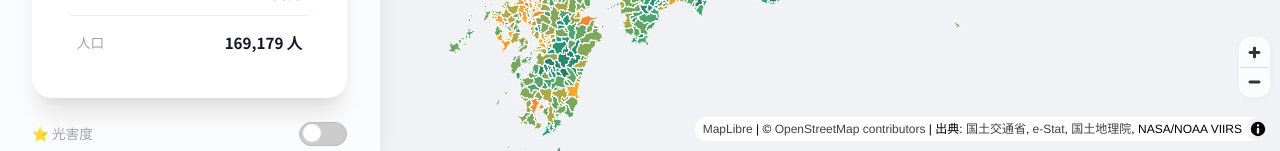
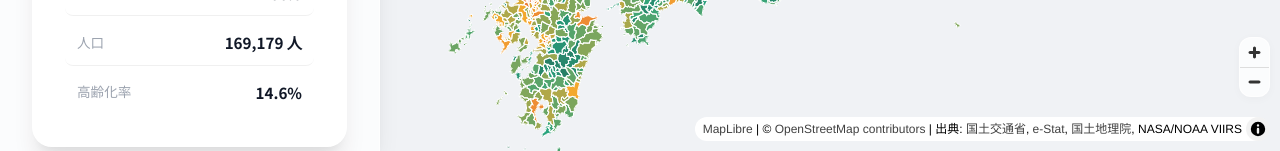
Before and after one commit to snp-model/urbanity-map, a React (Vite) app in the folder frontend/: page / in a window 1280 px wide. Shown: the part 649-800 px from the top of the page. Built offline with nearby package versions, Linux system fonts and the light colour scheme; no server answers.

Commit message:
refactor: restructure main application component and routing

```diff
--- a/frontend/src/App.tsx
+++ b/frontend/src/App.tsx
@@ -46,6 +46,8 @@ interface RegionInfo {
   lightPollution: number;
   /** 人口 */
   populationCount?: number;
+  /** 高齢者割合（%） */
+  elderlyRatio?: number;
 }
 
 /**
@@ -67,7 +69,7 @@ interface MunicipalityItem {
  * @description
  * 都会度と光害度の切り替えを管理する
  */
-type DisplayMode = 'urbanity' | 'lightPollution' | 'population';
+type DisplayMode = 'urbanity' | 'lightPollution' | 'population' | 'elderlyRatio';
 
 /**
  * モードごとの設定
@@ -133,6 +135,23 @@ const MODE_CONFIG: Record<DisplayMode, {
       { label: '100万', offset: 100 }, // log10(1000000) = 6 → 100%
     ],
   },
+  elderlyRatio: {
+    label: '高齢化率',
+    tagline: '全国市町村の高齢化率マップ',
+    legendTitle: '高齢化率',
+    legendLabels: ['低い', '高い'],
+    gradient: 'linear-gradient(to right, #f3e8ff, #d8b4fe, #a855f7, #7e22ce, #3b0764)',
+    scoreProperty: 'elderly_ratio',
+    mapColors: ['#f3e8ff', '#d8b4fe', '#a855f7', '#7e22ce', '#3b0764'],
+    scoreLabel: 'ELDERLY RATIO',
+    sliderLabels: [
+      { label: '0%', offset: 0 },
+      { label: '25%', offset: 25 },
+      { label: '50%', offset: 50 },
+      { label: '75%', offset: 75 },
+      { label: '100%', offset: 100 },
+    ],
+  },
 };
 
 /**
@@ -154,7 +173,7 @@ function App() {
   const map = useRef<maplibregl.Map | null>(null);
   const [selectedRegion, setSelectedRegion] = useState<RegionInfo | null>(null);
   const [selectedCode, setSelectedCode] = useState<string | null>(null);
-  const [urbanityData, setUrbanityData] = useState<UrbanityScore | null>(null);
+  const [_urbanityData, setUrbanityData] = useState<UrbanityScore | null>(null);
   const [searchQuery, setSearchQuery] = useState('');
   const [isLoading, setIsLoading] = useState(true);
   const [displayMode, setDisplayMode] = useState<DisplayMode>('urbanity');
@@ -291,7 +310,8 @@ function App() {
                     code: props.N03_007 || '',
                     score: props.urbanity_v2 || 0,
                     lightPollution: props.light_pollution || 0,
-                    populationCount: props.population_count !== undefined && props.population_count !== null ? Math.round(props.population_count) : undefined
+                    populationCount: props.population_count !== undefined && props.population_count !== null ? Math.round(props.population_count) : undefined,
+                    elderlyRatio: props.elderly_ratio !== undefined && props.elderly_ratio !== null ? props.elderly_ratio : undefined
                   });
                   setSelectedCode(props.N03_007);
                 }
@@ -319,7 +339,8 @@ function App() {
                 code: props.N03_007 || '',
                 score: props.urbanity_v2 || 0,
                 lightPollution: props.light_pollution || 0,
-                populationCount: props.population_count !== undefined && props.population_count !== null ? Math.round(props.population_count) : undefined
+                populationCount: props.population_count !== undefined && props.population_count !== null ? Math.round(props.population_count) : undefined,
+                elderlyRatio: props.elderly_ratio !== undefined && props.elderly_ratio !== null ? props.elderly_ratio : undefined
               });
               setSelectedCode(props.N03_007);
             }
@@ -547,6 +568,7 @@ function App() {
       case 'urbanity': return region.score;
       case 'lightPollution': return region.lightPollution;
       case 'population': return region.populationCount !== undefined ? region.populationCount : 0;
+      case 'elderlyRatio': return region.elderlyRatio !== undefined ? region.elderlyRatio : 0;
     }
   };
 
@@ -564,6 +586,10 @@ function App() {
         const logPop = Math.log10(pop);
         // map: log10(0)=1人 -> 0%, log10(6)=100万人 -> 100%
         return Math.min(Math.max(logPop * 16.67, 0), 100);
+      case 'elderlyRatio':
+        // 高齢者割合はそのまま0-100%として扱う
+        const ratio = region.elderlyRatio || 0;
+        return Math.min(Math.max(ratio, 0), 100);
     }
   };
 
@@ -614,12 +640,15 @@ function App() {
         <div className="filter-section">
           <div className="filter-section__header">
             <span className="filter-section__title">
-              {displayMode === 'population' ? '人口範囲フィルター' : 'スコア範囲フィルター'}
+              {displayMode === 'population' ? '人口範囲フィルター' :
+                displayMode === 'elderlyRatio' ? '高齢化率フィルター' : 'スコア範囲フィルター'}
             </span>
             <span className="filter-section__range">
               {displayMode === 'population'
                 ? `${Math.pow(10, minPopLog).toLocaleString()}人 - ${Math.pow(10, maxPopLog).toLocaleString()}人`
-                : `${minScore} - ${maxScore}`}
+                : displayMode === 'elderlyRatio'
+                  ? `${minScore}% - ${maxScore}%`
+                  : `${minScore} - ${maxScore}`}
             </span>
           </div>
           <div className="range-slider">
@@ -717,6 +746,14 @@ function App() {
                 <span>10万</span>
                 <span>100万</span>
               </>
+            ) : displayMode === 'elderlyRatio' ? (
+              <>
+                <span>0%</span>
+                <span>25%</span>
+                <span>50%</span>
+                <span>75%</span>
+                <span>100%</span>
+              </>
             ) : (
               <>
                 <span>0</span>
@@ -747,10 +784,15 @@ function App() {
                     ? (selectedRegion.populationCount !== undefined && selectedRegion.populationCount !== null && selectedRegion.populationCount > 0
                       ? getDisplayValue(selectedRegion).toLocaleString()
                       : 'データなし')
-                    : getDisplayValue(selectedRegion).toFixed(1)}
+                    : displayMode === 'elderlyRatio'
+                      ? (selectedRegion.elderlyRatio !== undefined && selectedRegion.elderlyRatio !== null
+                        ? getDisplayValue(selectedRegion).toFixed(1)
+                        : 'データなし')
+                      : getDisplayValue(selectedRegion).toFixed(1)}
                   {displayMode === 'population' && selectedRegion.populationCount !== undefined && selectedRegion.populationCount !== null && selectedRegion.populationCount > 0 && <span style={{ fontSize: '0.6em', marginLeft: '4px' }}>人</span>}
+                  {displayMode === 'elderlyRatio' && selectedRegion.elderlyRatio !== undefined && selectedRegion.elderlyRatio !== null && <span style={{ fontSize: '0.6em', marginLeft: '4px' }}>%</span>}
                 </span>
-                {displayMode !== 'population' && <span className="score-display__max">/ 100</span>}
+                {(displayMode === 'urbanity' || displayMode === 'lightPollution') && <span className="score-display__max">/ 100</span>}
               </div>
 
 
@@ -794,6 +836,17 @@ function App() {
                   <span className="stats-list__value">
                     {selectedRegion.populationCount !== undefined && selectedRegion.populationCount !== null
                       ? selectedRegion.populationCount.toLocaleString() + ' 人'
+                      : 'データなし'}
+                  </span>
+                </div>
+                <div
+                  className={`stats-list__item ${displayMode === 'elderlyRatio' ? 'stats-list__item--active' : ''}`}
+                  onClick={() => setDisplayMode('elderlyRatio')}
+                >
+                  <span className="stats-list__label">高齢化率</span>
+                  <span className="stats-list__value">
+                    {selectedRegion.elderlyRatio !== undefined && selectedRegion.elderlyRatio !== null
+                      ? selectedRegion.elderlyRatio.toFixed(1) + '%'
                       : 'データなし'}
                   </span>
                 </div>
```
